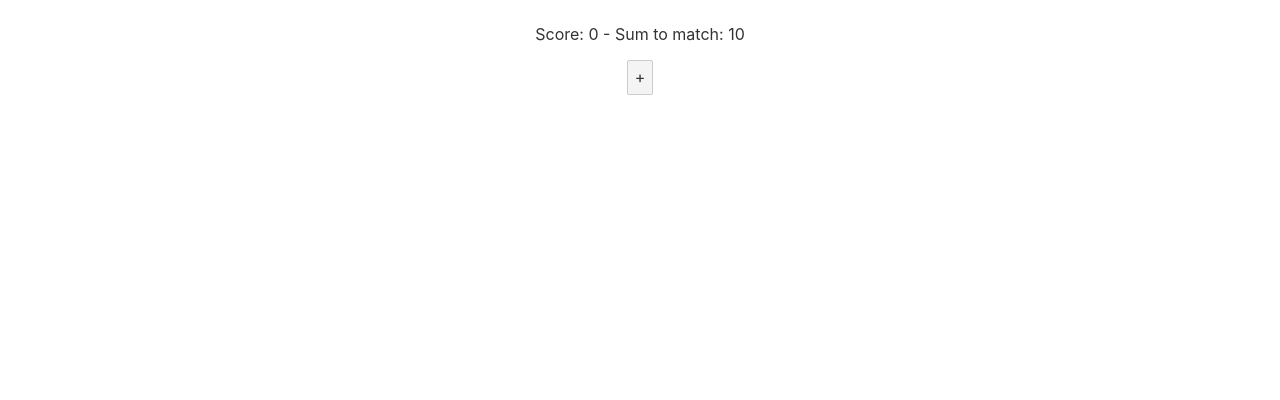
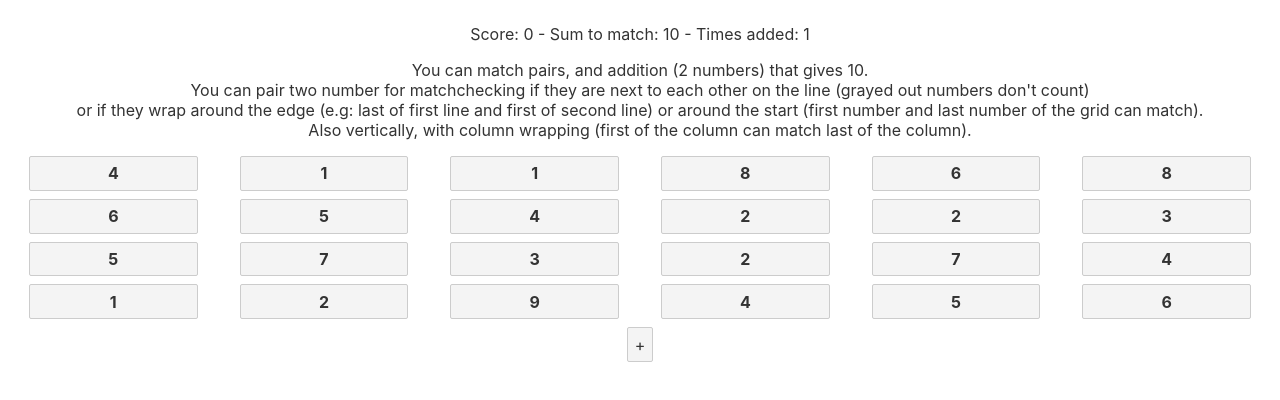
Before and after one commit to cbonaudo/Gojimber, a Svelte app: page / in a window 1280 px wide. Shown: the top 400 px of the page. Built offline with nearby package versions, Linux system fonts and the light colour scheme.

Commit message:
Fix first cell unmatchable horizontally + add Doc

```diff
--- a/package.json
+++ b/package.json
@@ -4,8 +4,8 @@
   "private": true,
   "scripts": {
     "build": "rollup -c",
-    "start": "rollup -c -w",
-    "start:prod": "sirv public --no-clear"
+    "dev": "rollup -c -w",
+    "start": "sirv public --no-clear"
   },
   "devDependencies": {
     "@rollup/plugin-commonjs": "^17.0.0",
--- a/src/App.svelte
+++ b/src/App.svelte
@@ -1,4 +1,5 @@
 <script>
+  import { onMount } from "svelte";
   import Cell from "./Cell.svelte";
   import { cellsArePairable } from "./computePairable";
 
@@ -9,6 +10,7 @@
   const SUM_TO_MATCH = 10;
 
   let score = 0;
+  let times_added = 0;
   let cellList = [];
   let selectedIndex = NO_SELECTED;
 
@@ -55,11 +57,30 @@
       });
     }
     cellList = cellList;
+    times_added++;
   }
+
+  onMount(() => {
+    addCells();
+  });
 </script>
 
 <main>
-  <p>Score: {score} - Sum to match: {SUM_TO_MATCH}</p>
+  <p>
+    Score: {score} - Sum to match: {SUM_TO_MATCH} - Times added: {times_added}
+  </p>
+  <p>
+    You can match pairs, and addition (2 numbers) that gives {SUM_TO_MATCH}.
+    <br />
+    You can pair two number for matchchecking if they are next to each other on the
+    line (grayed out numbers don't count)
+    <br />
+    or if they wrap around the edge (e.g: last of first line and first of second
+    line) or around the start (first number and last number of the grid can match).
+    <br />
+    Also vertically, with column wrapping (first of the column can match last of
+    the column).
+  </p>
   <div
     class="cell-grid"
     style:grid-template-columns={[...Array(COLUMNS_NUMBER)]
--- a/src/computePairable.js
+++ b/src/computePairable.js
@@ -13,8 +13,6 @@ export function cellsArePairable(
 }
 
 function isClosestLeftPristine(cellList, selectedIndex, newIndex) {
-  if (selectedIndex == cellList.length) return false;
-
   let i = selectedIndex;
   do {
     i--;
@@ -30,8 +28,6 @@ function isClosestLeftPristine(cellList, selectedIndex, newIndex) {
 }
 
 function isClosestRightPristine(cellList, selectedIndex, newIndex) {
-  if (selectedIndex == 0) return false;
-
   let i = selectedIndex;
   do {
     i++;
```
Also changed, not shown: 1 other file (tests, documents, lock files or other folders).
